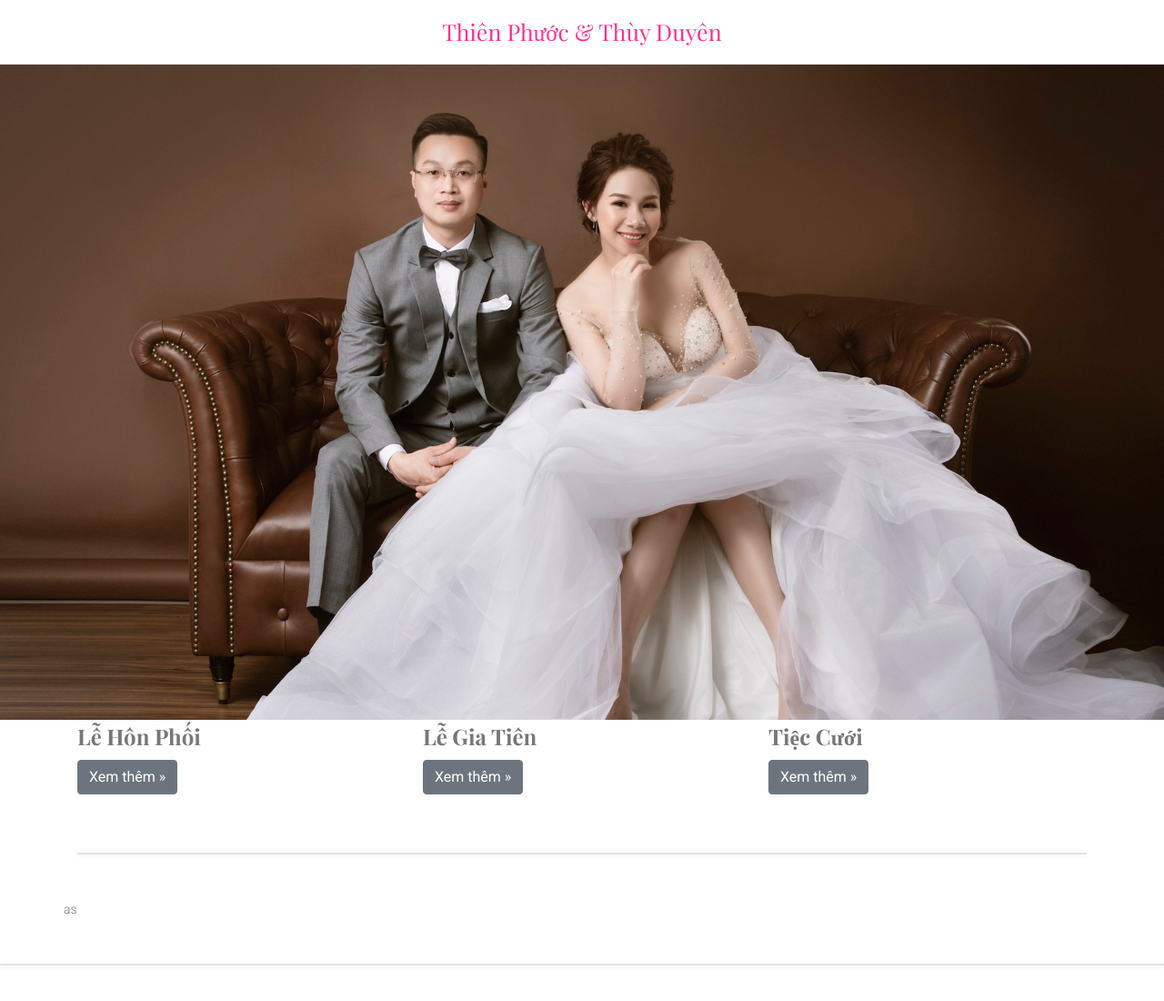
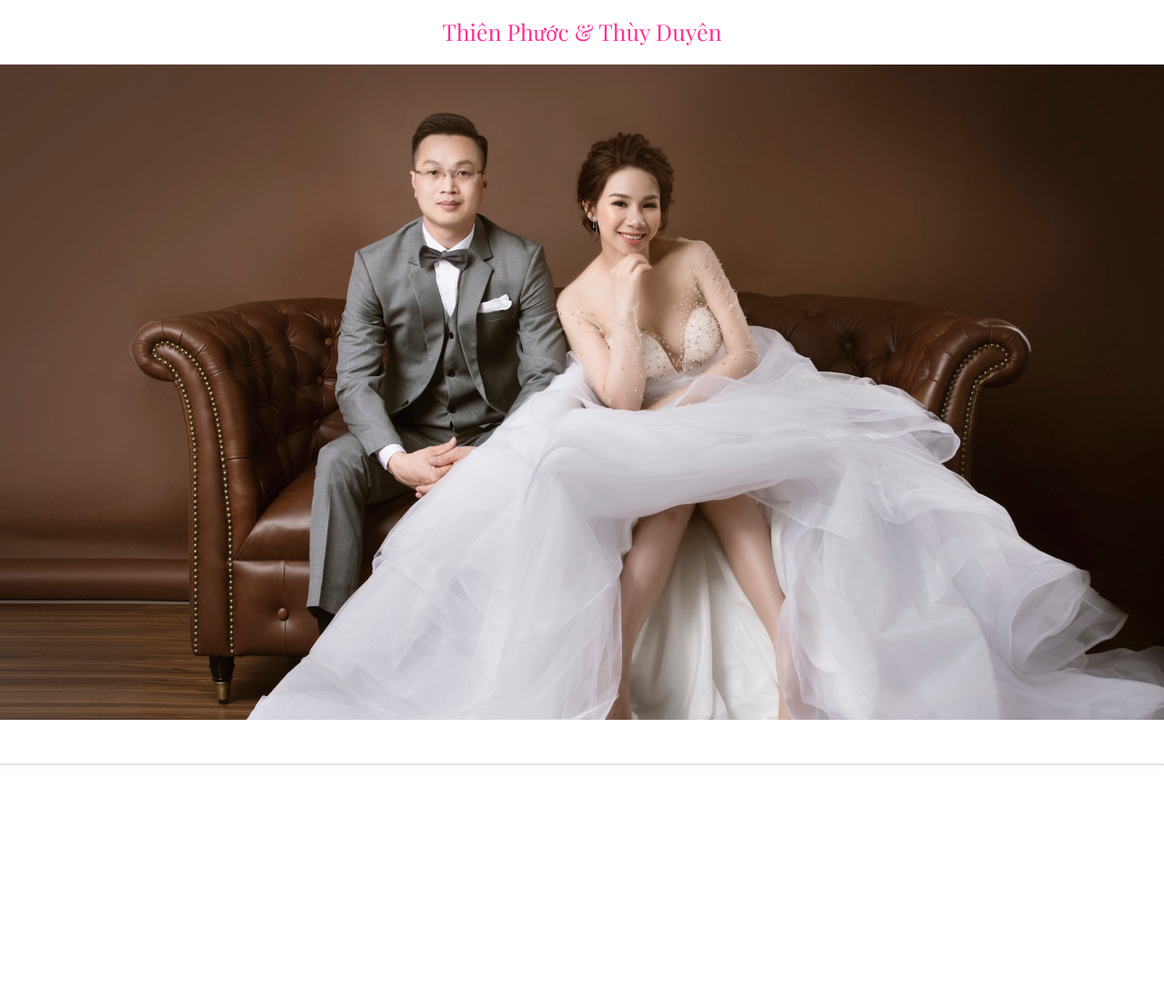
Before and after one commit to axlrose11/axlrose11.github.io, a plain HTML site: page index.html in a window 1280 px wide. Shown: the whole page at 91% size. After the commit the page ends 889 px from the top, so only its background shows below. Drawn offline with nearby package versions, Linux system fonts and the light colour scheme.

Commit message:
update index file

```diff
--- a/index.html
+++ b/index.html
@@ -54,31 +54,31 @@
 
     <div class="clear-fix"></div>
 
-    <div class="container">
+    <!-- <div class="container">
 
       <div class="row">
         <div class="col-lg-4">
-          <!-- <svg class="bd-placeholder-img" width="240" height="238" xmlns="http://www.w3.org/2000/svg" preserveAspectRatio="xMidYMid slice" focusable="false" role="img" aria-label="Placeholder: 140x140"><title>Placeholder</title><rect width="100%" height="100%" fill="#777"></rect><text x="50%" y="50%" fill="#777" dy=".3em">140x140</text></svg> -->
           <h3>Lễ Hôn Phối</h3>
-          <!-- <p>Donec sed odio dui. Etiam porta sem malesuada magna mollis euismod. Nullam id dolor id nibh ultricies vehicula ut id elit. Morbi leo risus, porta ac consectetur ac, vestibulum at eros. Praesent commodo cursus magna.</p> -->
+
           <p><a class="btn btn-secondary" href="#" role="button">Xem thêm »</a></p>
         </div>
         <div class="col-lg-4">
-          <!-- <svg class="bd-placeholder-img" width="240" height="240" xmlns="http://www.w3.org/2000/svg" preserveAspectRatio="xMidYMid slice" focusable="false" role="img" aria-label="Placeholder: 140x140"><title>Placeholder</title><rect width="100%" height="100%" fill="#777"></rect><text x="50%" y="50%" fill="#777" dy=".3em">140x140</text></svg> -->
+
           <h3>Lễ Gia Tiên</h3>
-          <!-- <p>Donec sed odio dui. Etiam porta sem malesuada magna mollis euismod. Nullam id dolor id nibh ultricies vehicula ut id elit. Morbi leo risus, porta ac consectetur ac, vestibulum at eros. Praesent commodo cursus magna.</p> -->
+
           <p><a class="btn btn-secondary" href="#" role="button">Xem thêm »</a></p>
         </div>
         <div class="col-lg-4">
-          <!-- <svg class="bd-placeholder-img" width="240" height="240" xmlns="http://www.w3.org/2000/svg" preserveAspectRatio="xMidYMid slice" focusable="false" role="img" aria-label="Placeholder: 140x140"><title>Placeholder</title><rect width="100%" height="100%" fill="#777"></rect><text x="50%" y="50%" fill="#777" dy=".3em">140x140</text></svg> -->
+
           <h3>Tiệc Cưới</h3>
-          <!-- <p>Donec sed odio dui. Etiam porta sem malesuada magna mollis euismod. Nullam id dolor id nibh ultricies vehicula ut id elit. Morbi leo risus, porta ac consectetur ac, vestibulum at eros. Praesent commodo cursus magna.</p> -->
+
           <p><a class="btn btn-secondary" href="#" role="button">Xem thêm »</a></p>
         </div>
       </div>
       <hr class="featurette-divider border-bottom shadow-sm">
       <div class="row">as</div>
-    </div>
+    </div> -->
+
     <hr class="featurette-divider border-bottom shadow-sm">
 
     <script type="text/javascript" src="assets/js/jquery.flexslider.js"></script>
```
